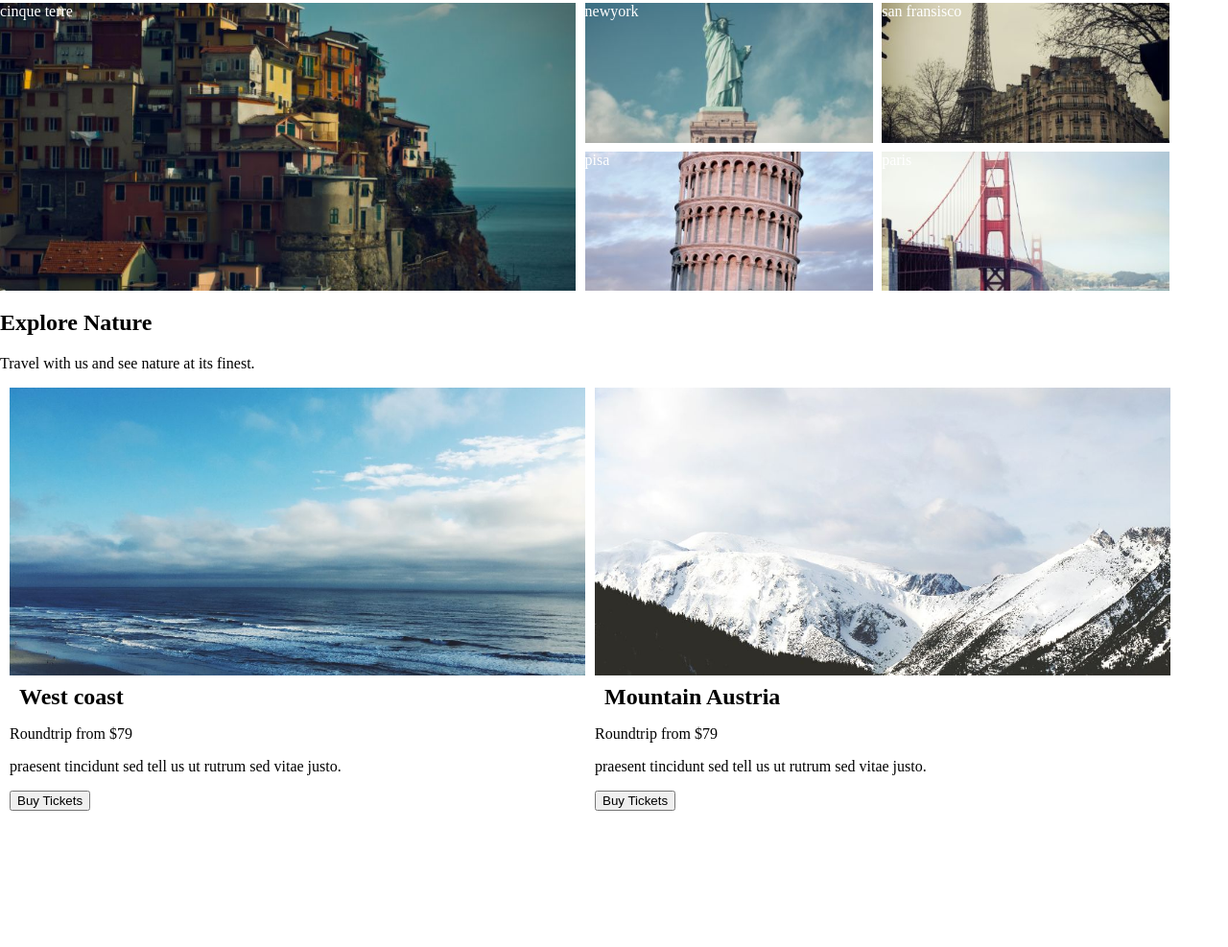
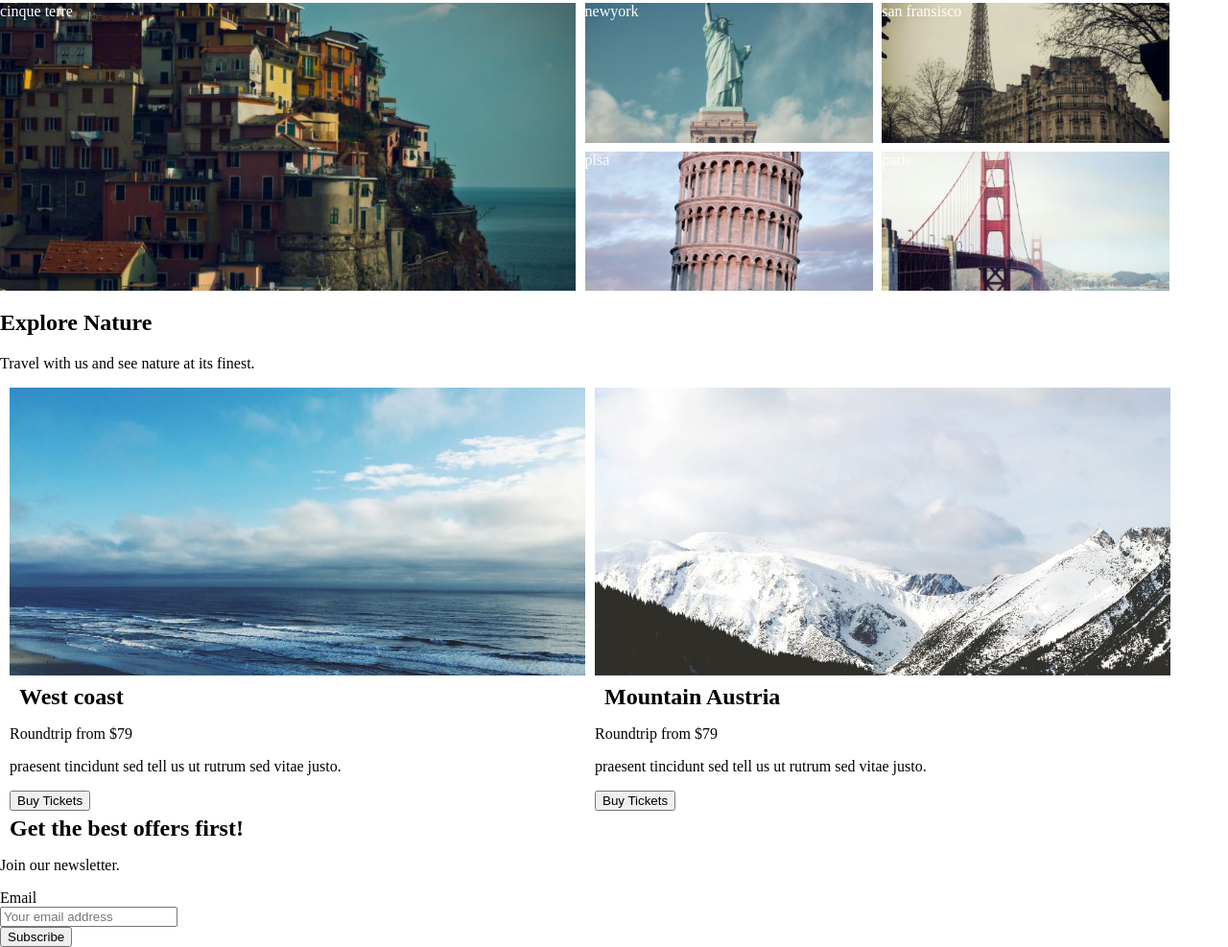
Before and after one commit to bertinkambale/My-new-website, a plain HTML site: page index.html in a window 1280 px wide. Shown: the part 588-1575 px from the top of the page at 96% size. Before the commit the page ends 1433 px from the top, so only its background shows below. Drawn offline with Linux system fonts and the light colour scheme.

Commit message:
form for registration was added

```diff
--- a/index.html
+++ b/index.html
@@ -91,6 +91,17 @@
           </div>
       </section>
 
+      <section class="for-displaying">
+          <div class="information">
+              <h1>Get the best offers first!</h1>
+              <p>Join our newsletter.</p>
+              <label>Email</label>
+              <br>
+              <input type="email" placeholder="Your email address">
+              <br>
+              <button>Subscribe</button>
+          </div>
+      </section>
 
 </body>
 </html>
```
